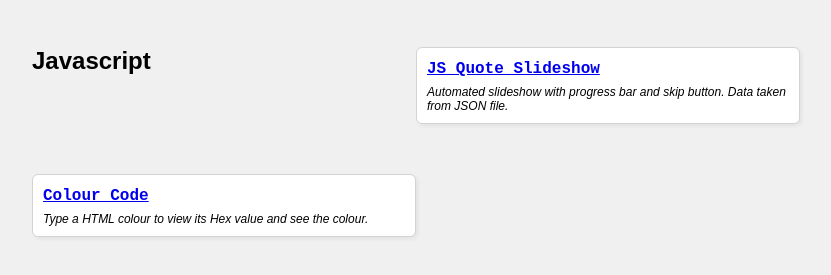
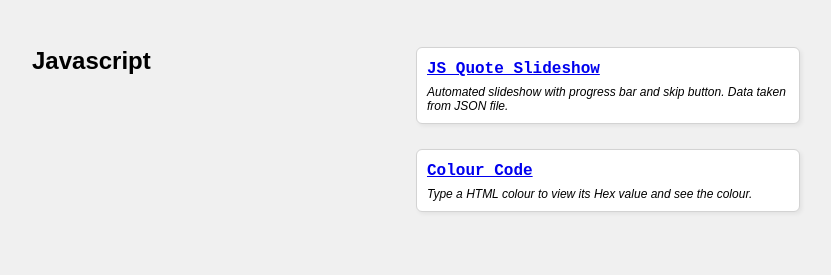
Before and after one commit to arrontp/arrontp.github.io, a plain HTML site: page index.html in a window 1280 px wide. Shown: the part 91-366 px from the top of the page, without its empty margins (224-1055 px from the left). Drawn offline with Linux system fonts and the light colour scheme; a web font is replaced by a local one.

Commit message:
fixed grid and spacing

```diff
--- a/style.css
+++ b/style.css
@@ -49,7 +49,7 @@ section{
     display: grid;
     grid-template-columns: 1fr 1fr;
     grid-template-rows: auto;
-    row-gap: 50px;
+    row-gap: 25px;
 }
 
 section > h2{
@@ -63,6 +63,7 @@ section > h2{
     display: block;
     padding: 0px 10px;
     box-shadow: 2px 2px 4px #0000000f;
+    grid-column: 2 / 3;
 }
 
 .card:hover{
```
